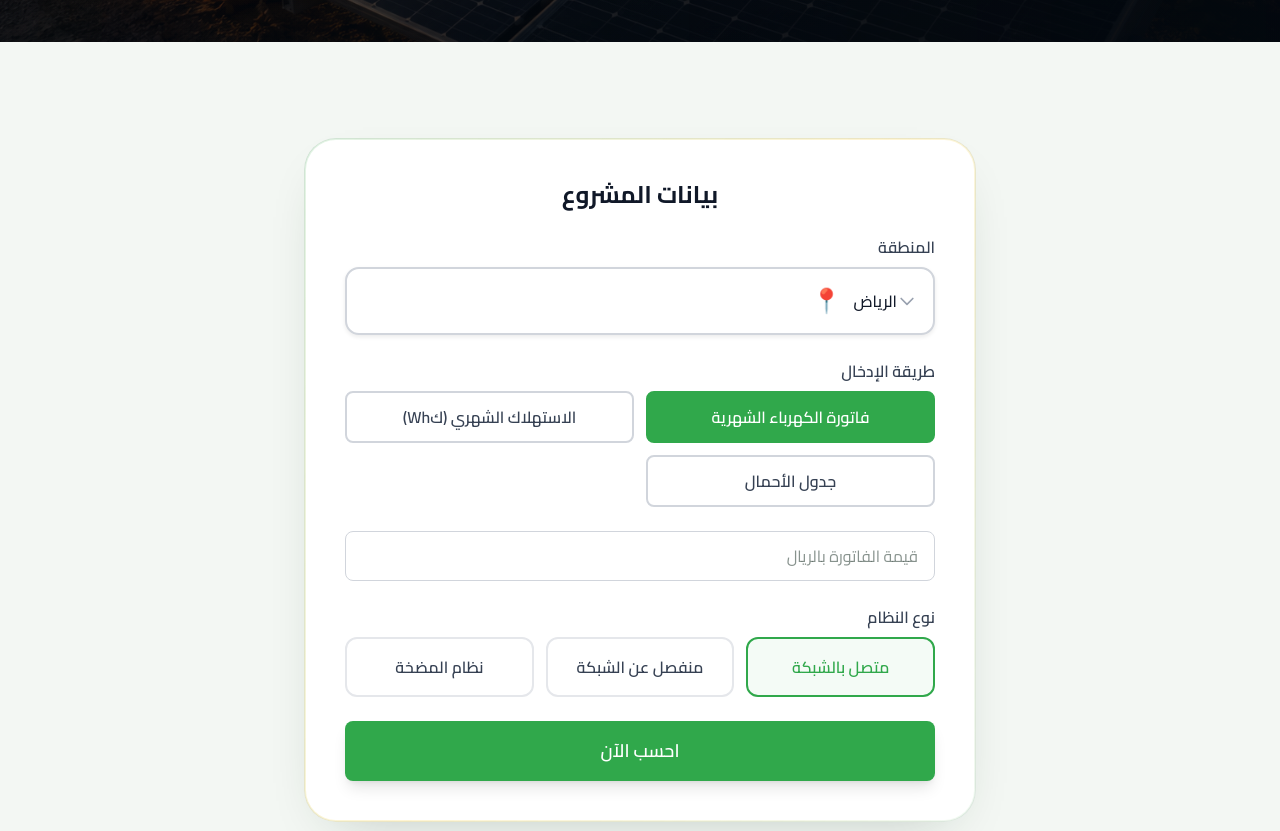
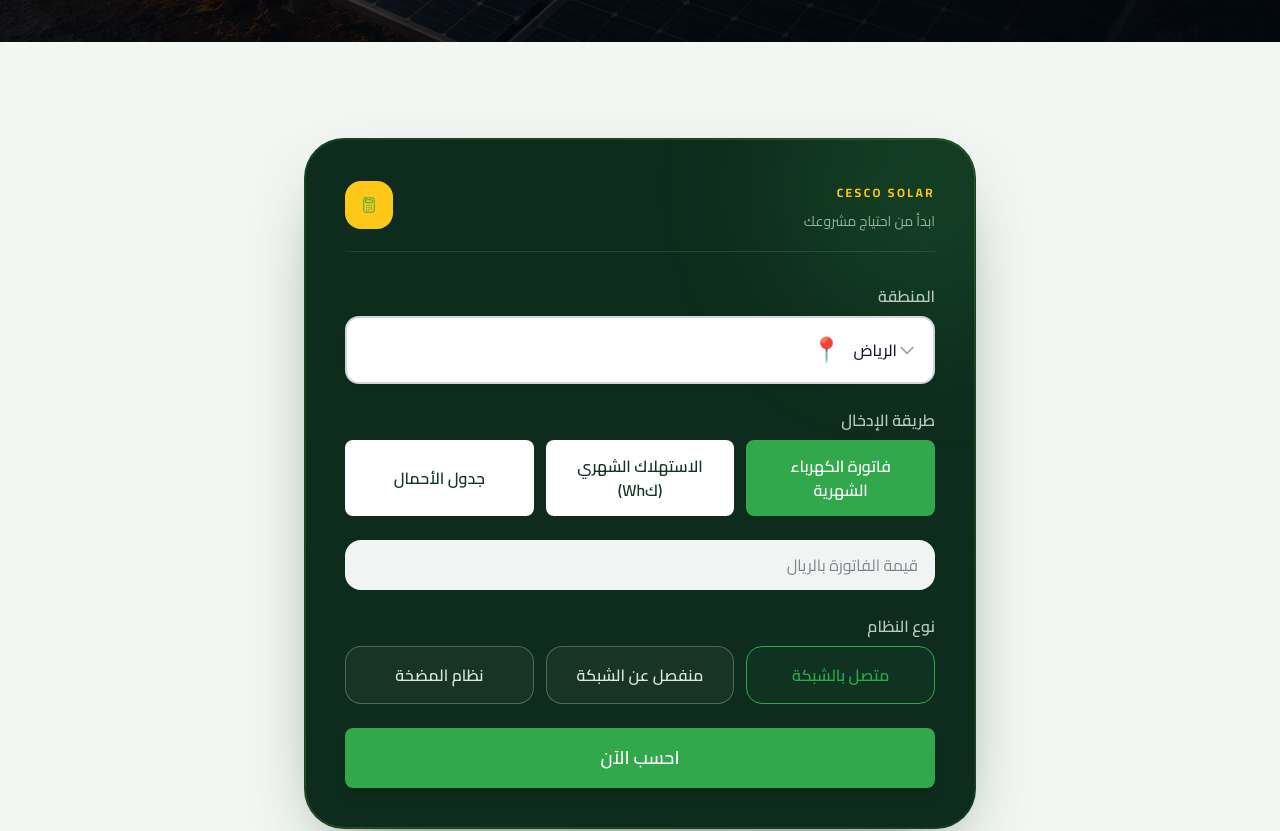
Before and after one commit to alihatim45/cesco-site, a React (Vite) app: page /calculator in a window 1280 px wide. Shown: the part 840-1671 px from the top of the page. Built offline with nearby package versions, Linux system fonts and the light colour scheme.

Commit message:
Refine calculator design and diesel savings results

```diff
--- a/src/pages/Calculator.jsx
+++ b/src/pages/Calculator.jsx
@@ -83,6 +83,7 @@ const DAYS_PER_YEAR = 365
 const PANEL_AREA_M2 = 2.4 * 1.1164 * 1.35
 const CO2_KG_PER_KWH = 0.72
 const TREES_PER_TON_CO2 = 45
+const DIESEL_SAVING_FACTOR = 0.8 * 6 * 0.35 * 1.8 * 365
 const BATTERY_DOD = 0.8
 // WhatsApp business number — same value as the floating WhatsAppButton component
 const WHATSAPP_PHONE = '966552277824'
@@ -101,7 +102,7 @@ const computeResults = ({ systemType, backupHours, inputMode, value, pumpHorsepo
     const annualSavings = annualKwh * ENGINEERING_TARIFF_SAR_PER_KWH
     const estimatedSystemCostSAR = stationKw * PUMP_PRICE_PER_KW
     const co2TonYear = (annualKwh * CO2_KG_PER_KWH) / 1000
-    return { monthlyKwh: annualKwh / 12, actualKw: stationKw, numPanels, inverterKw, annualKwh, annualSavings, estimatedSystemCostSAR, co2TonYear, treesEquiv: Math.round(co2TonYear * TREES_PER_TON_CO2), areaM2: stationKw * 6.625 * 1.2, needsBattery: false, batteryKwh: 0, isPump: true, pumpHorsepower: horsepower }
+    return { monthlyKwh: annualKwh / 12, actualKw: stationKw, numPanels, inverterKw, annualKwh, annualSavings, estimatedSystemCostSAR, co2TonYear, treesEquiv: Math.round(co2TonYear * TREES_PER_TON_CO2), areaM2: stationKw * 6.625 * 1.2, dieselAnnualSavings: stationKw * DIESEL_SAVING_FACTOR, needsBattery: false, batteryKwh: 0, isPump: true, pumpHorsepower: horsepower }
   }
 
   if (systemType === 'gridTied' && inputMode === 'loads' && loads.some((load) => Number(load.power) > 0 && Number(load.quantity) > 0)) {
@@ -129,7 +130,7 @@ const computeResults = ({ systemType, backupHours, inputMode, value, pumpHorsepo
     const annualSavings = annualKwh * ENGINEERING_TARIFF_SAR_PER_KWH
     const estimatedSystemCostSAR = stationKw * OFF_GRID_PRICE_PER_KW
     const co2TonYear = (annualKwh * CO2_KG_PER_KWH) / 1000
-    return { monthlyKwh: totalWh * DAYS_PER_MONTH / 1000, actualKw: stationKw, numPanels, inverterKw, annualKwh, annualSavings, estimatedSystemCostSAR, co2TonYear, treesEquiv: Math.round(co2TonYear * TREES_PER_TON_CO2), areaM2: stationKw * 6.625 * 1.2, needsBattery: true, batteryKwh, dayEnergyKwh: dayWh / 1000, nightEnergyKwh: nightWh / 1000, totalLoadKw, isOffGridTable: true }
+    return { monthlyKwh: totalWh * DAYS_PER_MONTH / 1000, actualKw: stationKw, numPanels, inverterKw, annualKwh, annualSavings, estimatedSystemCostSAR, co2TonYear, treesEquiv: Math.round(co2TonYear * TREES_PER_TON_CO2), areaM2: stationKw * 6.625 * 1.2, dieselAnnualSavings: stationKw * DIESEL_SAVING_FACTOR, needsBattery: true, batteryKwh, dayEnergyKwh: dayWh / 1000, nightEnergyKwh: nightWh / 1000, totalLoadKw, isOffGridTable: true }
   }
 
   // Workbook bill model: monthly bill ÷ 0.22 = monthly consumption in kWh.
@@ -351,7 +352,7 @@ const Calculator = () => {
   const toggleBase =
     'px-4 py-3 rounded-lg border-2 font-semibold transition-colors duration-200'
   const cardBase =
-    'px-4 py-4 rounded-xl border-2 font-semibold transition-all duration-200 text-center'
+    'px-4 py-4 rounded-2xl border font-semibold transition-all duration-200 text-center'
 
   return (
     <div className="w-full">
@@ -387,16 +388,14 @@ const Calculator = () => {
             initial={{ opacity: 0, y: 30 }}
             animate={formInView ? { opacity: 1, y: 0 } : {}}
             transition={{ duration: 0.7 }}
-            className={`modern-surface bg-white rounded-[2rem] p-8 md:p-10 mx-auto ${needsBattery ? 'max-w-6xl' : 'max-w-2xl'}`}
+            className={`relative mx-auto overflow-hidden rounded-[2.5rem] border border-green-primary/20 bg-[#0e2c1d] p-6 text-white shadow-[0_30px_80px_-38px_rgba(6,42,22,.8)] before:pointer-events-none before:absolute before:-right-24 before:-top-24 before:h-72 before:w-72 before:rounded-full before:bg-green-primary/15 before:blur-3xl md:p-10 ${needsBattery ? 'max-w-6xl' : 'max-w-2xl'}`}
           >
-            <h2 className="text-2xl font-bold text-gray-900 mb-6 text-center">
-              {t('calculator.inputs.title')}
-            </h2>
+            <div className="relative z-10 mb-8 flex items-center justify-between border-b border-white/10 pb-5"><div><span className="text-xs font-bold tracking-[0.2em] text-yellow-primary">CESCO SOLAR</span><p className="mt-2 text-sm text-green-50/60">{i18n.language === 'ar' ? 'ابدأ من احتياج مشروعك' : 'Start with your project needs'}</p></div><span className="flex h-12 w-12 items-center justify-center rounded-2xl bg-yellow-primary text-[#0e2c1d]"><CalculatorIcon size={24} /></span></div>
 
-            <div className="space-y-6">
+            <div className="relative z-10 space-y-6">
               {/* Region */}
-              <div className="form-group">
-                <label className="form-label block text-gray-700 font-semibold mb-2">
+              <div className="form-group relative z-10">
+                <label className="form-label mb-2 block font-semibold text-green-50/75">
                   {t('calculator.inputs.city')}
                 </label>
                 <ModernSelect
@@ -408,22 +407,22 @@ const Calculator = () => {
                 />
               </div>
               {!needsBattery && !isPumpSystem && (<>
-                <div className="form-group">
-                  <label className="form-label block text-gray-700 font-semibold mb-2">{t('calculator.inputs.inputMode')}</label>
-                  <div className="grid grid-cols-2 gap-3">
+                <div className="form-group relative z-10">
+                  <label className="form-label mb-2 block font-semibold text-green-50/75">{t('calculator.inputs.inputMode')}</label>
+                  <div className="grid grid-cols-1 gap-3 sm:grid-cols-3">
                     {[{ mode: 'bill', label: t('calculator.inputs.byBill') }, { mode: 'kwh', label: t('calculator.inputs.byKwh') }, ...(form.systemType === 'gridTied' ? [{ mode: 'loads', label: i18n.language === 'ar' ? 'جدول الأحمال' : 'Load table' }] : [])].map(({ mode, label }) => (
-                      <button key={mode} type="button" onClick={() => setForm((p) => ({ ...p, inputMode: mode }))} className={`${toggleBase} ${form.inputMode === mode ? 'bg-green-primary text-white border-green-primary' : 'bg-white text-gray-700 border-gray-300 hover:border-green-primary/50'}`}>{label}</button>
+                      <button key={mode} type="button" onClick={() => setForm((p) => ({ ...p, inputMode: mode }))} className={`${toggleBase} ${form.inputMode === mode ? 'bg-green-primary text-white border-green-primary' : 'bg-white text-[#123321] border-white/40 hover:border-yellow-primary'}`}>{label}</button>
                     ))}
                   </div>
                 </div>
-                <div className="form-group">
-                  <input type="number" min="0" inputMode="numeric" value={form.inputMode === 'bill' ? form.bill : form.kwh} onChange={(e) => setForm((p) => ({ ...p, [p.inputMode]: e.target.value }))} placeholder={form.inputMode === 'bill' ? t('calculator.inputs.billPlaceholder') : t('calculator.inputs.kwhPlaceholder')} className="form-input w-full px-4 py-3 rounded-lg border border-gray-300 focus:outline-none focus:ring-2 focus:ring-green-primary" />
-                </div>
+                {form.inputMode !== 'loads' && <div className="form-group relative z-10">
+                  <input type="number" min="0" inputMode="numeric" value={form.inputMode === 'bill' ? form.bill : form.kwh} onChange={(e) => setForm((p) => ({ ...p, [p.inputMode]: e.target.value }))} placeholder={form.inputMode === 'bill' ? t('calculator.inputs.billPlaceholder') : t('calculator.inputs.kwhPlaceholder')} className="form-input w-full rounded-2xl border border-white/15 bg-white/95 px-4 py-3 text-gray-900 focus:outline-none focus:ring-2 focus:ring-yellow-primary" />
+                </div>}
               </>)}
 
               {/* System type */}
-              <div className="form-group">
-                <label className="form-label block text-gray-700 font-semibold mb-2">
+              <div className="form-group relative z-10">
+                <label className="form-label mb-2 block font-semibold text-green-50/75">
                   {t('calculator.inputs.systemType')}
                 </label>
                 <div className="grid grid-cols-1 sm:grid-cols-3 gap-3">
@@ -435,7 +434,7 @@ const Calculator = () => {
                       className={`${cardBase} ${
                         form.systemType === st
                           ? 'border-green-primary bg-green-primary/5 text-green-primary'
-                          : 'border-gray-200 text-gray-700 hover:border-green-primary/40'
+                          : 'border-white/25 bg-white/[0.04] text-green-50/90 hover:border-yellow-primary/60 hover:bg-white/[0.09]'
                       }`}
                     >
                       {st === 'pumpSystem' ? (i18n.language === 'ar' ? 'نظام المضخة' : 'Pump system') : t(`calculator.inputs.${st}`)}
@@ -447,7 +446,7 @@ const Calculator = () => {
               {(needsBattery || (form.systemType === 'gridTied' && form.inputMode === 'loads')) && (
                 <div className="rounded-2xl border border-green-primary/15 bg-green-50/40 p-4 space-y-3">
                   <div>
-                    <h3 className="font-bold text-gray-900">{i18n.language === 'ar' ? 'جدول الأحمال' : 'Load table'}</h3>
+                    <h3 className="font-bold text-white">{i18n.language === 'ar' ? 'جدول الأحمال' : 'Load table'}</h3>
                     <p className="text-sm text-gray-600 mt-1">{i18n.language === 'ar' ? 'أدخل القدرة والعدد وعدد ساعات التشغيل نهارًا وليلاً.' : 'Enter power, quantity, and operating hours for day and night.'}</p>
                   </div>
                   <div className="overflow-x-auto">
@@ -465,8 +464,8 @@ const Calculator = () => {
               )}
 
               {isPumpSystem && (
-                <div className="form-group">
-                  <label className="form-label block text-gray-700 font-semibold mb-2">{i18n.language === 'ar' ? 'قدرة المضخة بالحصان' : 'Pump horsepower'}</label>
+                <div className="form-group relative z-10">
+                  <label className="form-label mb-2 block font-semibold text-green-50/75">{i18n.language === 'ar' ? 'قدرة المضخة بالحصان' : 'Pump horsepower'}</label>
                   <input type="number" min="0" step="any" value={form.pumpHorsepower} onChange={(e) => setForm((p) => ({ ...p, pumpHorsepower: e.target.value }))} placeholder={i18n.language === 'ar' ? 'مثال: 10' : 'Example: 10'} className="form-input w-full px-4 py-3 rounded-lg border border-gray-300 focus:outline-none focus:ring-2 focus:ring-green-primary" />
                 </div>
               )}
@@ -480,7 +479,7 @@ const Calculator = () => {
                     exit={{ opacity: 0, height: 0 }}
                     className="form-group overflow-hidden"
                   >
-                    <label className="form-label block text-gray-700 font-semibold mb-2">
+                    <label className="form-label mb-2 block font-semibold text-green-50/75">
                       {t('calculator.inputs.backupHours')}: {form.backupHours}
                     </label>
                     <input
@@ -555,7 +554,7 @@ const Calculator = () => {
                 )}
 
                 {/* Primary metrics */}
-                <div className="grid grid-cols-1 sm:grid-cols-2 lg:grid-cols-3 gap-6 mb-6">
+                <div className={`grid grid-cols-1 sm:grid-cols-2 ${results.needsBattery ? 'lg:grid-cols-4' : 'lg:grid-cols-3'} gap-6 mb-6`}>
                   <PrimaryCard
                     icon="bolt"
                     label={t('calculator.results.systemSize')}
@@ -574,6 +573,17 @@ const Calculator = () => {
                     locale={locale}
                     delay={0.1}
                   />
+                  {results.needsBattery && (
+                    <PrimaryCard
+                      icon="savings"
+                      label={i18n.language === 'ar' ? 'التوفير السنوي المتوقع من الديزل' : 'Expected annual diesel savings'}
+                      value={results.dieselAnnualSavings}
+                      decimals={0}
+                      unit={t('calculator.results.sar')}
+                      locale={locale}
+                      delay={0.2}
+                    />
+                  )}
                   <PrimaryCard
                     icon="savings"
                     label={t('calculator.results.annualSavings')}
```
Also changed, not shown: src/components/thought-line.css (+9 -9 lines).
